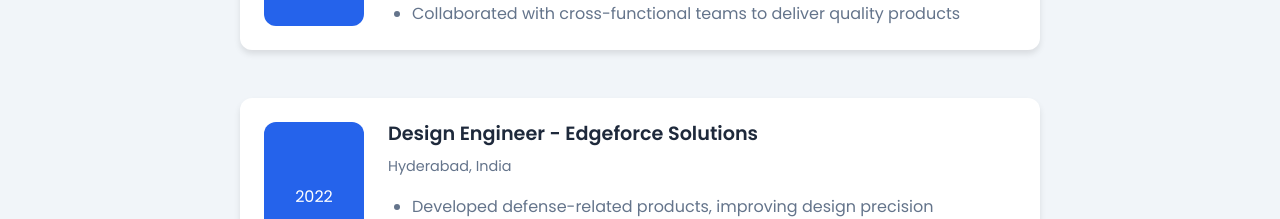
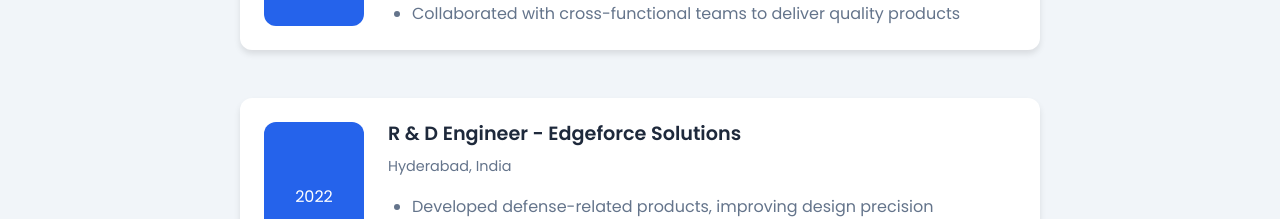
Before and after one commit to krishnavamshivemuri/portfolio, a plain HTML site: page index.html in a window 1280 px wide. Shown: the part 2947-3166 px from the top of the page. Drawn offline with Linux system fonts and the light colour scheme.

Commit message:
Update index.html

```diff
--- a/index.html
+++ b/index.html
@@ -260,7 +260,7 @@
                     <span class="experience-year">2022</span>
                 </div>
                 <div class="experience-content">
-                    <h3>Design Engineer - Edgeforce Solutions</h3>
+                    <h3>R & D Engineer - Edgeforce Solutions</h3>
                     <p class="experience-company">Hyderabad, India</p>
                     <ul class="experience-responsibilities">
                         <li>Developed defense-related products, improving design precision</li>
```
